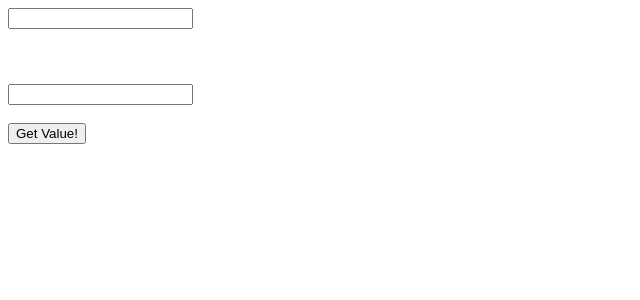
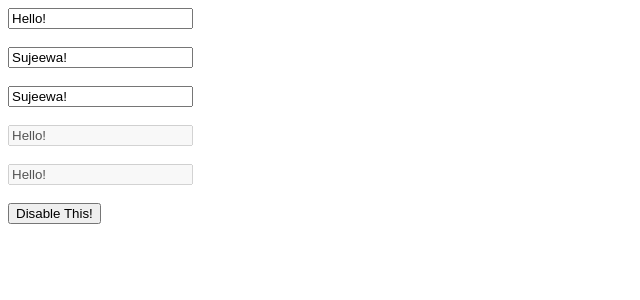
Before and after one commit to sujeewakabeysinghe/Angular-Ten, an Angular app: page / in a window 1280 px wide. Shown: the top 300 px of the page, without its empty margins (0-640 px from the left). Built offline with nearby package versions, Linux system fonts and the light colour scheme.

Commit message:
property binding

```diff
--- a/src/app/app.component.html
+++ b/src/app/app.component.html
@@ -1,5 +1,6 @@
 <!--<app-interpolation></app-interpolation>
 <app-modcom></app-modcom>
 <app-click-function></app-click-function>
-<app-events></app-events>-->
-<app-get-input-value></app-get-input-value>
+<app-events></app-events>
+<app-get-input-value></app-get-input-value>-->
+<app-property-bind></app-property-bind>
--- a/src/app/app.module.ts
+++ b/src/app/app.module.ts
@@ -8,7 +8,8 @@ import { InterpolationComponent } from './interpolation/interpolation.component'
 import { ModuleModule } from './module/module.module';
 import { ClickFunctionComponent } from './click-function/click-function.component';
 import { EventsComponent } from './events/events.component';
-import { GetInputValueComponent } from './get-input-value/get-input-value.component'
+import { GetInputValueComponent } from './get-input-value/get-input-value.component';
+import { PropertyBindComponent } from './property-bind/property-bind.component'
 
 @NgModule({
   declarations: [
@@ -16,7 +17,8 @@ import { GetInputValueComponent } from './get-input-value/get-input-value.compon
     InterpolationComponent,
     ClickFunctionComponent,
     EventsComponent,
-    GetInputValueComponent
+    GetInputValueComponent,
+    PropertyBindComponent
   ], //all the components contain in this module
   imports: [
     BrowserModule,
--- /dev/null
+++ b/src/app/property-bind/property-bind.component.html
@@ -0,0 +1,12 @@
+<input type="text" value="Hello!">
+<br><br>
+<input type="text" placeholder="interpolation" value={{name}}>
+<br><br>
+<input type="text" placeholder="property binding" [value]=name>
+<br><br>
+<input type="text" disabled={{dis}} value="Hello!">
+<br><br>
+<input type="text" [disabled]=dis value="Hello!">
+<br><br>
+<button (click)="disThis()">Disable This!</button>
+<!--property bined can handle the disable but interpolation cannot do it-->
--- /dev/null
+++ b/src/app/property-bind/property-bind.component.ts
@@ -0,0 +1,22 @@
+import { Component, OnInit } from '@angular/core';
+
+@Component({
+  selector: 'app-property-bind',
+  templateUrl: './property-bind.component.html',
+  styleUrls: ['./property-bind.component.css']
+})
+export class PropertyBindComponent implements OnInit {
+
+  name = "Sujeewa!"
+  dis = true
+
+  disThis(){
+    this.dis = !this.dis
+  }
+
+  constructor() { }
+
+  ngOnInit(): void {
+  }
+
+}
```
Also changed, not shown: src/app/property-bind/property-bind.component.css (added), 1 other file (tests, documents, lock files or other folders).
